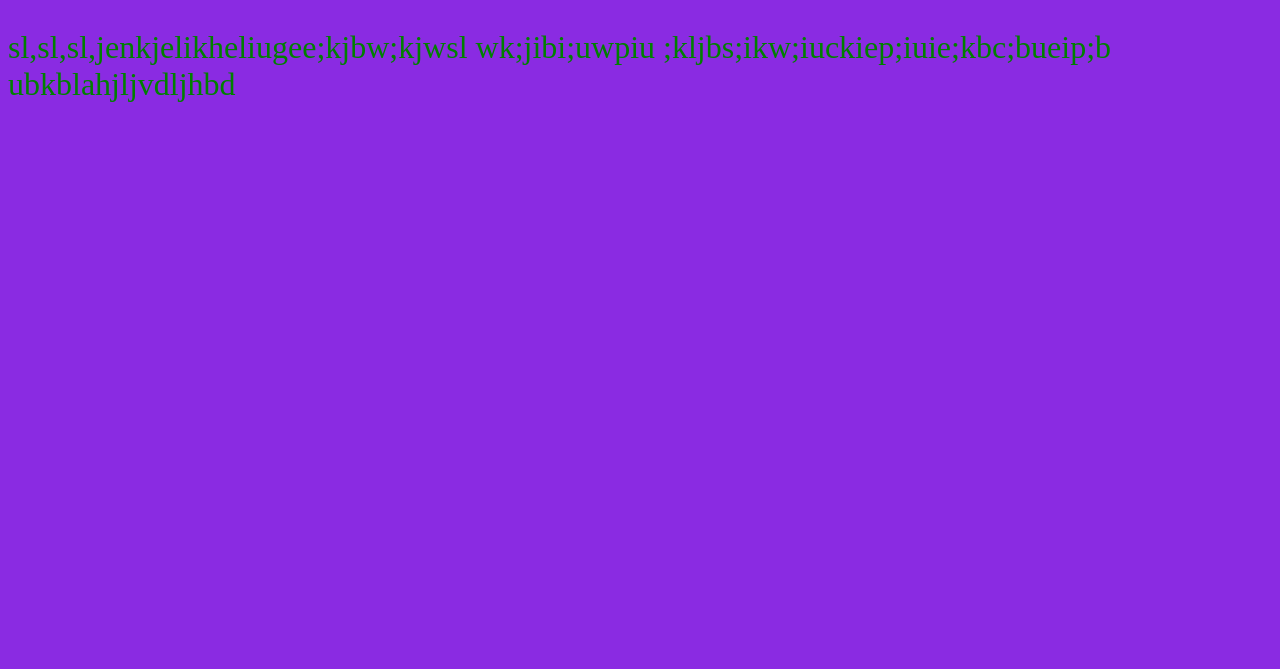
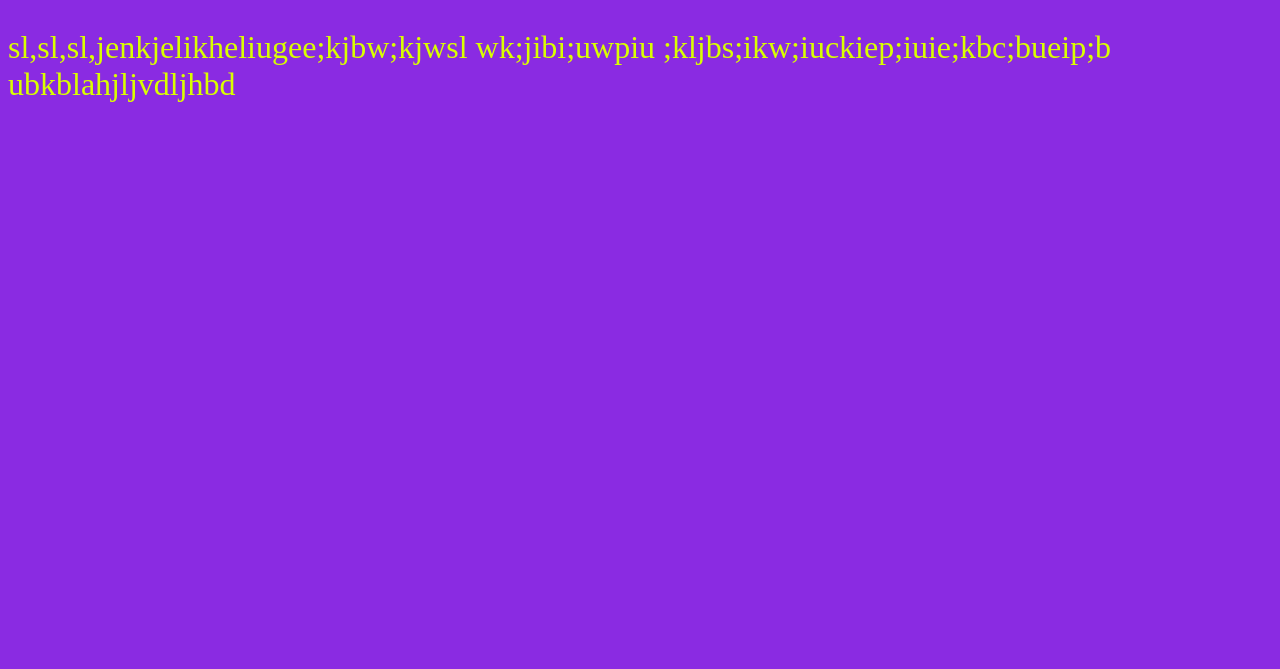
Before and after one commit to IsaacTowolawi/birkbeck_test, a plain HTML site: page index.html in a window 1280 px wide. Shown: the part 131-800 px from the top of the page. Drawn offline with Linux system fonts and the light colour scheme.

Commit message:
second commit

```diff
--- a/style.css
+++ b/style.css
@@ -16,5 +16,5 @@ h1:hover {
 
 p {
   font-size: 2rem;
-  color: green;
+  color: rgb(217, 255, 0);
 }
```
